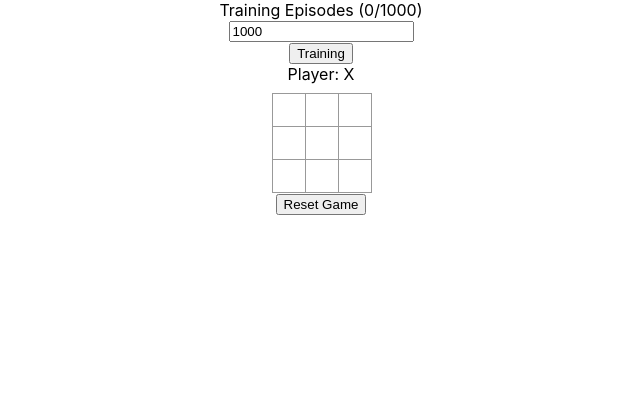
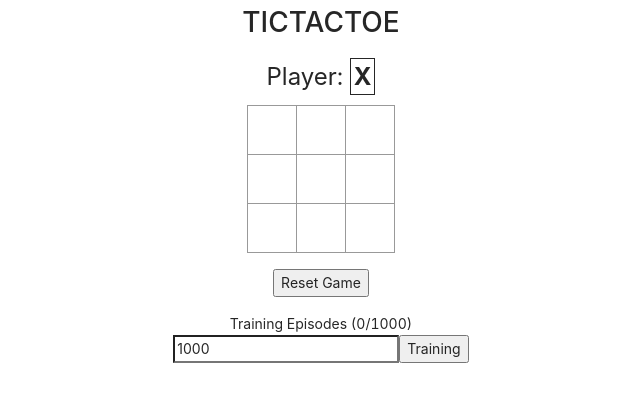
Before and after one commit to hoangchunghien/rl-tictactoe-js, a React (Create React App) app: page / in a window 1280 px wide. Shown: the top 402 px of the page, without its empty margins (319-959 px from the left). Built offline with nearby package versions, Linux system fonts and the light colour scheme.

Commit message:
feat: improve ui

```diff
--- a/package.json
+++ b/package.json
@@ -6,6 +6,7 @@
     "@testing-library/jest-dom": "^5.11.9",
     "@testing-library/react": "^11.2.5",
     "@testing-library/user-event": "^12.8.3",
+    "antd": "^4.13.1",
     "classnames": "^2.2.6",
     "lodash": "^4.17.21",
     "react": "^17.0.1",
--- a/src/App.css
+++ b/src/App.css
@@ -1,3 +1,5 @@
+@import '~antd/dist/antd.css';
+
 .App {
   text-align: center;
 }
--- a/src/App.js
+++ b/src/App.js
@@ -1,20 +1,20 @@
-import { useState } from 'react';
+import { useState } from "react";
+import { Row, Col } from "antd";
 
-import Game from './components/Game';
-import { boardToString, checkGameover, initGame, move } from './core/game';
-import { RandomAgent, SarsaAgent } from './core/agent';
-import { select } from 'weighted';
-import { range, max, last } from 'lodash';
+import Game from "./components/Game";
+import { boardToString, checkGameover, initGame, move } from "./core/game";
+import { RandomAgent, SarsaAgent } from "./core/agent";
+import { select } from "weighted";
+import { range, max } from "lodash";
 
-import './App.css';
+import "./App.css";
 
 const randomAgent = new RandomAgent();
 const sarsaAgent = new SarsaAgent();
 window.sarsaAgent = sarsaAgent;
 
-
 function App() {
-  const [game, setGame] = useState(initGame())
+  const [game, setGame] = useState(initGame());
   const [episode, setEpisode] = useState(1000);
   const [t, setT] = useState(0);
   const [isTraining, setIsTraining] = useState(false);
@@ -23,11 +23,11 @@ function App() {
     const state = move(game, location);
 
     const probs = sarsaAgent.policy(state);
-    console.log("Q")
+    console.log("Q");
     console.log(sarsaAgent.Q[boardToString(state.board)]);
-    console.log("A")
+    console.log("A");
     console.log(probs);
-    const action = probs.indexOf(max(probs))
+    const action = probs.indexOf(max(probs));
 
     sarsaAgent.observe(state, action);
     const memory = sarsaAgent.episode;
@@ -44,7 +44,7 @@ function App() {
 
     const nextState = move(state, action);
     setGame(nextState);
-  }
+  };
 
   const training = (agent) => {
     setIsTraining(true);
@@ -94,24 +94,57 @@ function App() {
     }
 
     setIsTraining(false);
-  }
+  };
 
   return (
     <div className="App">
-      <div className="training">
-        <div>Training Episodes ({t}/{episode})</div>
-        <div><input value={episode} type="number" onChange={(e) => setEpisode(e.target.value)} /></div>
-        <div>
-          <button onClick={() => training(sarsaAgent)} disabled={isTraining}>Training</button>
-        </div>
-      </div>
-      <Game {...game} onMove={onMove} />
-      <div>
-        <button onClick={() => {
-          setGame(initGame())
-          sarsaAgent.newEpisode();
-        }}>Reset Game</button>
-      </div>
+      <Row justify="center" align="middle" gutter={[16, 16]}>
+        <Col>
+          <Game {...game} onMove={onMove} />
+        </Col>
+      </Row>
+
+      <Row justify="center" align="middle" gutter={[16, 16]} style={{height: 60}}>
+        <Col>
+          <div>
+            <button
+              onClick={() => {
+                setGame(initGame());
+                sarsaAgent.newEpisode();
+              }}
+            >
+              Reset Game
+            </button>
+          </div>
+        </Col>
+      </Row>
+
+      <Row justify="center" align="middle">
+        <Col>
+          <div>
+            Training Episodes ({t}/{episode})
+          </div>
+        </Col>
+      </Row>
+
+      <Row justify="center" align="middle">
+        <Col>
+          <div>
+            <input
+              value={episode}
+              type="number"
+              onChange={(e) => setEpisode(e.target.value)}
+            />
+          </div>
+        </Col>
+        <Col>
+          <div>
+            <button onClick={() => training(sarsaAgent)} disabled={isTraining}>
+              Training
+            </button>
+          </div>
+        </Col>
+      </Row>
     </div>
   );
 }
--- a/src/components/Game.css
+++ b/src/components/Game.css
@@ -1,5 +1,6 @@
 .status {
   margin-bottom: 10px;
+  font-size: 24px;
 }
 
 .game {
--- a/src/components/Game.jsx
+++ b/src/components/Game.jsx
@@ -1,4 +1,5 @@
 import React from 'react';
+import { Row, Col } from 'antd';
 
 import Board from './Board';
 import { boardToString, getValidMoves } from '../core/game';
@@ -11,12 +12,26 @@ const Game = ({ turn, winner, gameover, board, onMove = f => f }) => {
 
   return (
     <div className="game">
-      <div className="status">{status}</div>
-      {gameover ? <div className="gameover">Gameover</div> : ''}
-      {winner ? <div className="winner">Winner: {winner}</div> : ''}
+      <Row>
+        <Col><h1>TICTACTOE</h1></Col>
+      </Row>
+      {!gameover && (<Row>
+        <Col><div className="status">Player: <b style={{border: "solid 1px", padding: "3px"}}>{turn}</b></div></Col>
+      </Row>)}
+
+      {gameover && (
+        <Row gutter={[16, 16]}>
+          <Col><div className="status">GAMEOVER</div></Col>
+          {winner ?
+            (<Col><div className="status"><b style={{border: "solid 1px", padding: "3px"}}>{winner}</b> WIN</div></Col>) :
+            (<Col><div className="status">DRAW</div></Col>)
+          }
+        </Row>
+      )}
+
       <Board
         value={boardToString(board)}
-        validMoves={getValidMoves(board)}
+        validMoves={!gameover ? getValidMoves(board) : []}
         onClick={(location) => { onMove(location) }}
       />
     </div>
--- a/src/components/Square.css
+++ b/src/components/Square.css
@@ -2,15 +2,15 @@
   background: #fff;
   border: 1px solid #999;
   float: left;
-  font-size: 24px;
+  font-size: 42px;
   font-weight: bold;
-  line-height: 34px;
-  height: 34px;
+  line-height: 50px;
+  height: 50px;
   margin-right: -1px;
   margin-top: -1px;
   padding: 0;
   text-align: center;
-  width: 34px;
+  width: 50px;
 }
 
 .square.clickable:hover {
```
Also changed, not shown: 1 other file (tests, documents, lock files or other folders).
